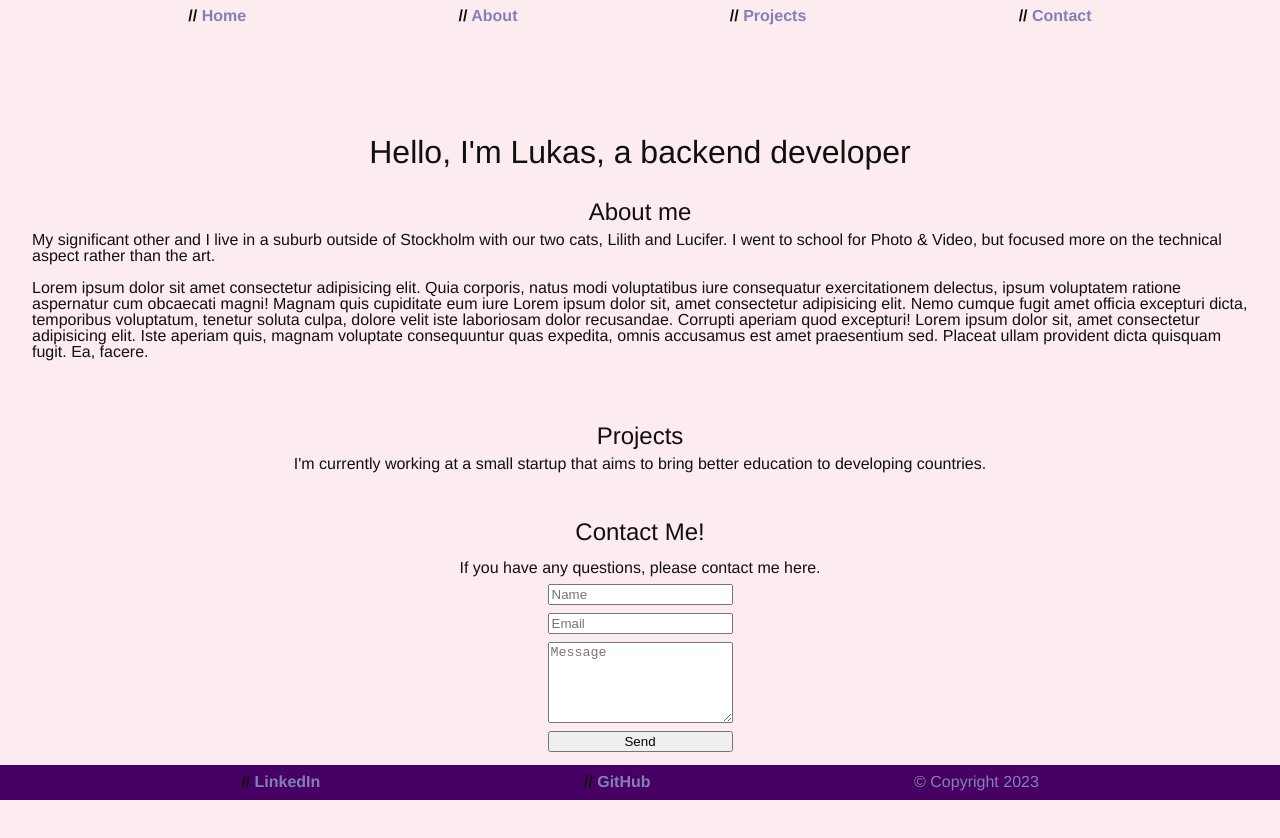
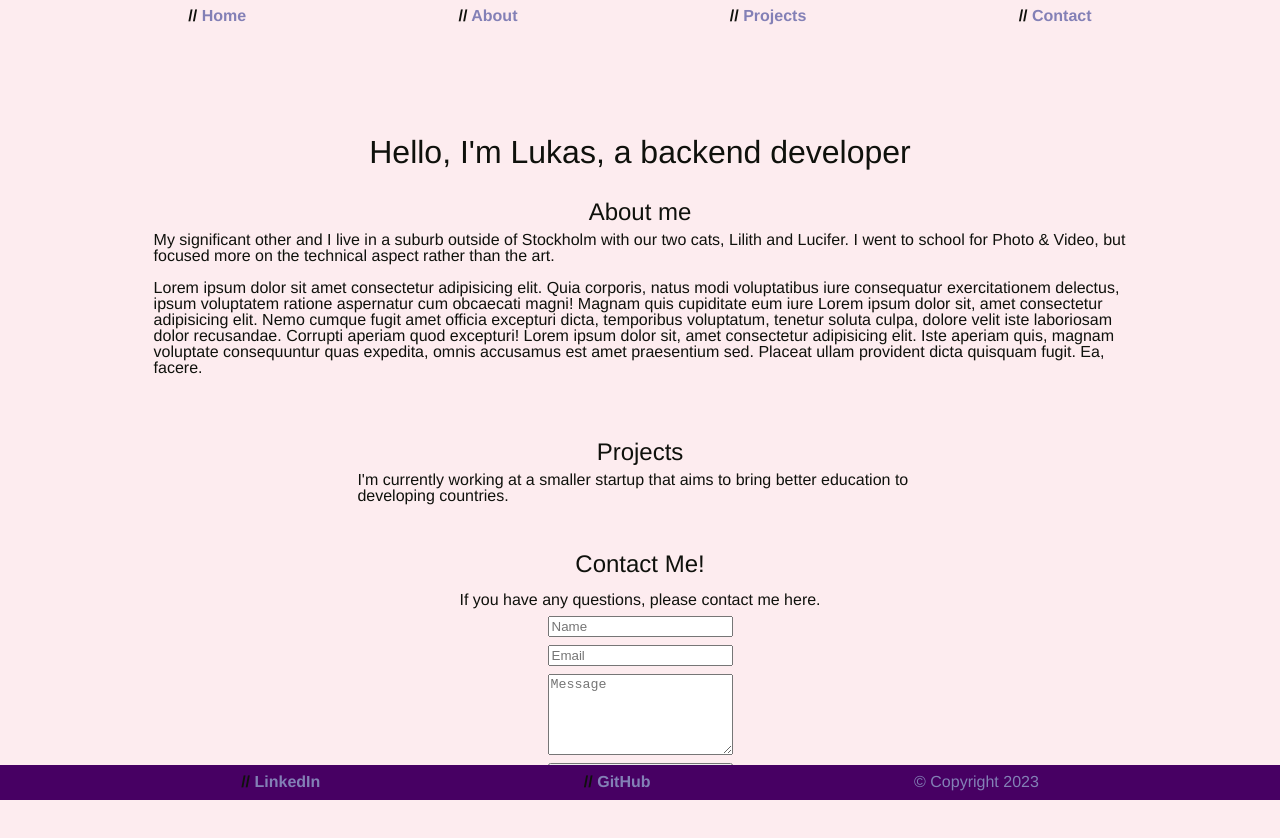
Before and after one commit to Lukhasz/inlamningsuppgift_webbutveckling, a React (Create React App) app: page / in a window 1280 px wide. Shown: the top 838 px of the page. Built offline with nearby package versions, Linux system fonts and the light colour scheme.

Commit message:
fixed an issue with the <p> width that I was having

```diff
--- a/src/Footer.js
+++ b/src/Footer.js
@@ -2,7 +2,7 @@ import React from 'react';
 
 const Footer = () => {
   return (
-    <footer>
+    <footer className='footer'>
       <nav className='footer-nav'>
         <ul className='footer-list'>
           <li><a href="https://www.linkedin.com/in/lukas-kaarle/" target='_blank'>LinkedIn</a></li>
--- a/src/Projects.js
+++ b/src/Projects.js
@@ -5,7 +5,7 @@ const Projects = () => {
     <article className='article' id="projects">
       <div className='article-container'>
         <h2>Projects</h2>
-        <p>I'm currently working at a small startup that aims to bring better education to developing countries.</p>
+        <p>I'm currently working at a smaller startup that aims to bring better education to developing countries.</p>
       </div>
     </article>
   );
--- a/src/index.css
+++ b/src/index.css
@@ -6,6 +6,7 @@
   flex-direction: column;
   align-items: center;
   justify-content: center;
+
 }
 
 
@@ -42,6 +43,7 @@ h2 {
   align-items: center;
   justify-content: center;
   padding: 2rem;
+
 
 
   /* display: flex;
@@ -85,14 +87,15 @@ h2 {
   resize: both;
 }
 
+.footer {
+  width: 100%;
+}
 
 .footer-nav {
   position: fixed;
-  margin-top: 5rem;
   bottom: 0px;
   width: 100%;
   background-color: #470063;
-
 }
 
 .footer-list {
@@ -119,3 +122,7 @@ a::before {
   color: #0F110C;
   size: 1.5rem;
 }
+
+p {
+  max-width: 80%;
+}
```
